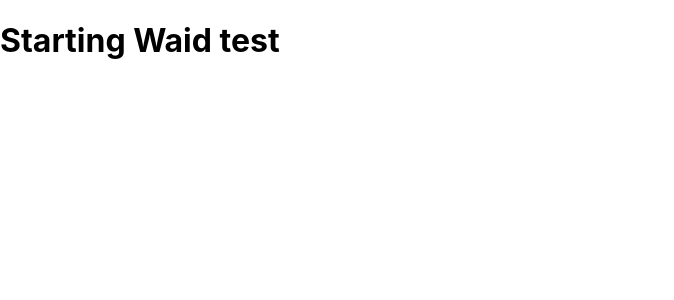
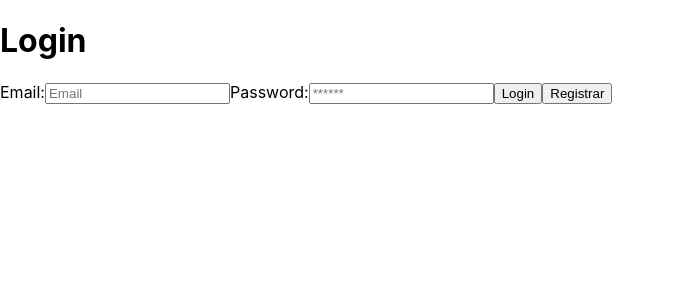
Before and after one commit to VictorVidal08/frontend-waid, a React (Create React App) app: page /login in a window 1280 px wide. Shown: the top 300 px of the page, without its empty margins (0-674 px from the left). Built offline with nearby package versions, Linux system fonts and the light colour scheme.

Commit message:
feat: login and register pages structure

```diff
--- a/package.json
+++ b/package.json
@@ -12,6 +12,7 @@
     "@types/react-dom": "^18.0.9",
     "react": "^18.2.0",
     "react-dom": "^18.2.0",
+    "react-router-dom": "^6.4.4",
     "react-scripts": "5.0.1",
     "typescript": "^4.9.3",
     "web-vitals": "^2.1.4"
--- a/src/App.tsx
+++ b/src/App.tsx
@@ -1,11 +1,18 @@
 import React from 'react';
 import './App.css';
+import { BrowserRouter as Router, Routes, Route, Navigate } from 'react-router-dom';
+import Login from './pages/Login';
+import Register from './pages/Register';
 
 function App() {
   return (
-    <div>
-      <h1>Starting Waid test</h1>
-    </div>
+    <Router>
+      <Routes>
+        <Route path="/register" element={<Register />} />
+        <Route path="/login" element={<Login />} />
+        <Route path="/" element={<Navigate replace to="/login" />} />
+      </Routes>
+    </Router>
   );
 }
 
--- /dev/null
+++ b/src/pages/Login.tsx
@@ -0,0 +1,41 @@
+import React from "react";
+import { useNavigate } from 'react-router-dom';
+
+export default function Login() {
+
+    const navigate = useNavigate();
+    return (
+        <div>
+        <h1>Login</h1>
+        <form>
+            <label>
+                Email:
+                <input
+                placeholder="Email"
+                type="text"
+                name="email"
+                />
+            </label>
+            <label>
+                Password:
+                <input
+                placeholder="******"
+                type="password"
+                name="password"
+                />
+            </label>
+            <button
+            type="button"
+            >
+                Login
+            </button>
+            <button
+            type="button"
+            onClick={ () => navigate('/register')}
+            >
+                Registrar
+            </button>
+        </form>
+        </div>
+    );
+}
--- /dev/null
+++ b/src/pages/Register.tsx
@@ -0,0 +1,33 @@
+import React from "react";
+
+export default function Register() {
+
+    return (
+        <div>
+        <h1>Register</h1>
+        <form>
+            <label>
+                Email:
+                <input
+                placeholder="Email"
+                type="text"
+                name="email"
+                />
+            </label>
+            <label>
+                Password:
+                <input
+                placeholder="Password"
+                type="password"
+                name="password"
+                />
+            </label>
+            <button
+            type="button"
+            >
+                Register
+            </button>
+        </form>
+        </div>
+    );
+}
```
Also changed, not shown: 1 other file (tests, documents, lock files or other folders).
